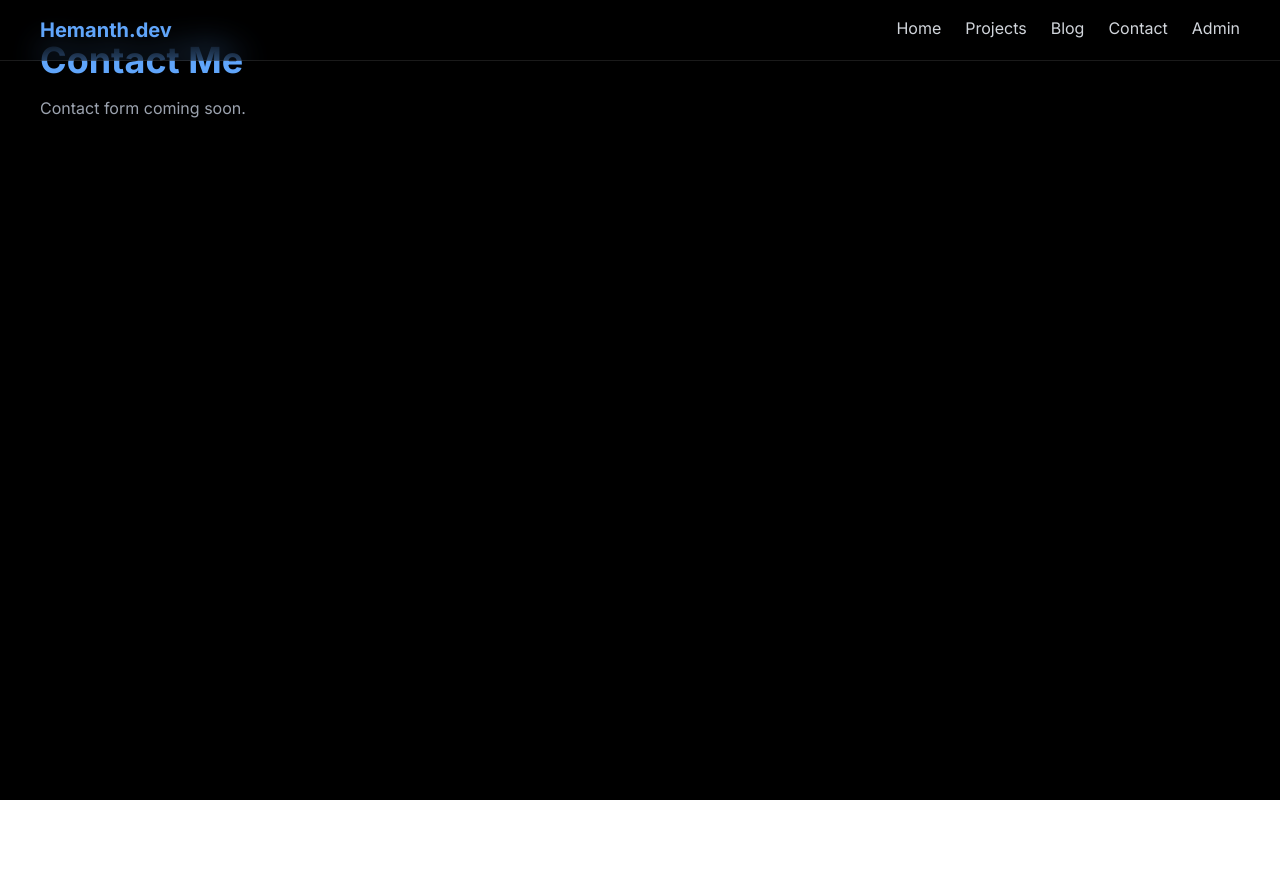
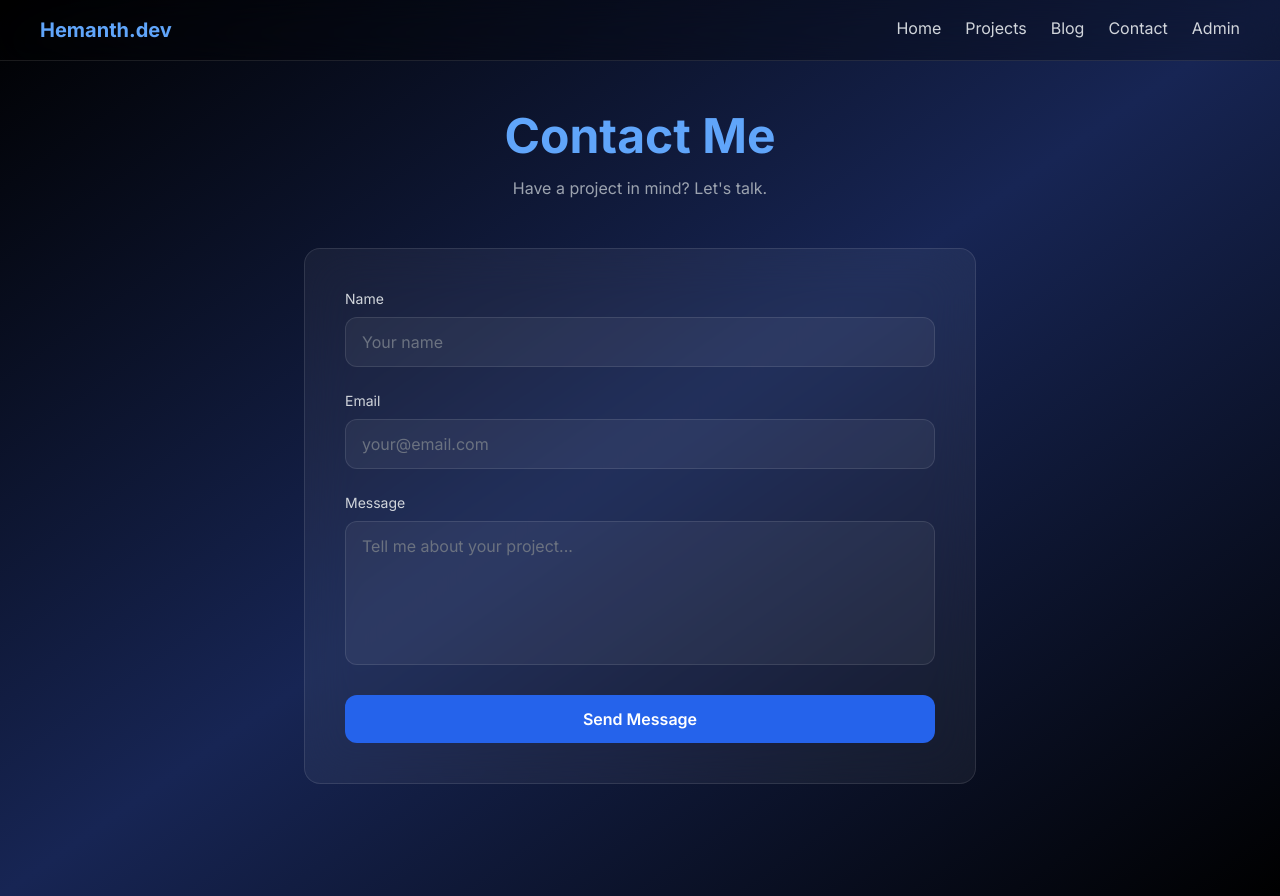
Before and after one commit to 2003HEMANTH/fullstack-ml-portfolio, a Next.js app in the folder frontend/: page /contact in a window 1280 px wide. Before the commit the page ends 800 px from the top, so only its background shows below. Built offline with nearby package versions, Linux system fonts and the light colour scheme; no server answers.

Commit message:
feat: home page hero, contact form complete

```diff
--- a/frontend/src/app/contact/page.tsx
+++ b/frontend/src/app/contact/page.tsx
@@ -1,8 +1,110 @@
+"use client";
+import { useState } from "react";
+import api from "@/lib/api";
+
 export default function ContactPage() {
-    return (
-      <div className="min-h-screen bg-black text-white p-10">
-        <h1 className="text-4xl font-bold text-blue-400">Contact Me</h1>
-        <p className="mt-4 text-gray-400">Contact form coming soon.</p>
+  const [form, setForm] = useState({
+    name: "",
+    email: "",
+    message: "",
+  });
+  const [loading, setLoading] = useState(false);
+  const [success, setSuccess] = useState(false);
+  const [error, setError] = useState("");
+
+  const handleSubmit = async (e: React.FormEvent) => {
+    e.preventDefault();
+    setLoading(true);
+    setError("");
+    try {
+      await api.post("/contact", form);
+      setSuccess(true);
+      setForm({ name: "", email: "", message: "" });
+    } catch (err: any) {
+      setError(err.response?.data?.message || "Failed to send message");
+    } finally {
+      setLoading(false);
+    }
+  };
+
+  return (
+    <main className="min-h-screen bg-gradient-to-br from-black via-blue-950 to-black text-white px-6 py-28 flex items-center justify-center">
+      <div className="w-full max-w-2xl">
+        <h1 className="text-5xl font-bold text-center text-blue-400 mb-4">Contact Me</h1>
+        <p className="text-center text-gray-400 mb-12">
+          Have a project in mind? Let's talk.
+        </p>
+
+        {success ? (
+          <div className="backdrop-blur-xl bg-white/5 border border-green-500/30 rounded-2xl p-10 text-center">
+            <div className="text-5xl mb-4">🎉</div>
+            <h2 className="text-2xl font-bold text-green-400 mb-2">Message Sent!</h2>
+            <p className="text-gray-400 mb-6">
+              Thanks for reaching out. I'll get back to you soon.
+            </p>
+            <button
+              onClick={() => setSuccess(false)}
+              className="px-6 py-3 bg-blue-600 hover:bg-blue-700 rounded-xl transition"
+            >
+              Send Another Message
+            </button>
+          </div>
+        ) : (
+          <form
+            onSubmit={handleSubmit}
+            className="backdrop-blur-xl bg-white/5 border border-white/10 rounded-2xl p-10 space-y-6"
+          >
+            {error && (
+              <div className="bg-red-500/20 border border-red-500/30 text-red-400 px-4 py-3 rounded-lg text-sm">
+                {error}
+              </div>
+            )}
+
+            <div>
+              <label className="text-gray-300 text-sm mb-2 block">Name</label>
+              <input
+                type="text"
+                value={form.name}
+                onChange={(e) => setForm({ ...form, name: e.target.value })}
+                className="w-full px-4 py-3 bg-white/5 border border-white/10 rounded-xl text-white placeholder-gray-500 focus:outline-none focus:border-blue-500 transition"
+                placeholder="Your name"
+                required
+              />
+            </div>
+
+            <div>
+              <label className="text-gray-300 text-sm mb-2 block">Email</label>
+              <input
+                type="email"
+                value={form.email}
+                onChange={(e) => setForm({ ...form, email: e.target.value })}
+                className="w-full px-4 py-3 bg-white/5 border border-white/10 rounded-xl text-white placeholder-gray-500 focus:outline-none focus:border-blue-500 transition"
+                placeholder="your@email.com"
+                required
+              />
+            </div>
+
+            <div>
+              <label className="text-gray-300 text-sm mb-2 block">Message</label>
+              <textarea
+                value={form.message}
+                onChange={(e) => setForm({ ...form, message: e.target.value })}
+                className="w-full px-4 py-3 bg-white/5 border border-white/10 rounded-xl text-white placeholder-gray-500 focus:outline-none focus:border-blue-500 transition h-36 resize-none"
+                placeholder="Tell me about your project..."
+                required
+              />
+            </div>
+
+            <button
+              type="submit"
+              disabled={loading}
+              className="w-full py-3 bg-blue-600 hover:bg-blue-700 disabled:bg-blue-800 disabled:cursor-not-allowed rounded-xl font-semibold transition"
+            >
+              {loading ? "Sending..." : "Send Message"}
+            </button>
+          </form>
+        )}
       </div>
-    );
-  }
+    </main>
+  );
+}
--- a/frontend/src/app/page.tsx
+++ b/frontend/src/app/page.tsx
@@ -1,15 +1,125 @@
+"use client";
+import { useRouter } from "next/navigation";
+
 export default function Home() {
+  const router = useRouter();
+
   return (
-    <main className="min-h-screen bg-gradient-to-br from-black via-blue-900 to-black text-white flex flex-col items-center justify-center">
-      <div className="backdrop-blur-xl bg-white/10 border border-white/20 p-10 rounded-3xl shadow-xl text-center">
-        <h1 className="text-4xl font-bold text-blue-400">Hemanth Portfolio Platform</h1>
-        <p className="mt-4 text-lg text-gray-300">
-          Full Stack Developer • ML Engineer • Cloud Enthusiast
+    <main className="min-h-screen bg-gradient-to-br from-black via-blue-950 to-black text-white">
+      {/* Hero Section */}
+      <section className="min-h-screen flex flex-col items-center justify-center text-center px-6">
+        {/* Glow Effect */}
+        <div className="absolute top-1/3 left-1/2 -translate-x-1/2 -translate-y-1/2 w-96 h-96 bg-blue-500/20 rounded-full blur-3xl pointer-events-none" />
+
+        {/* Badge */}
+        <div className="mb-6 px-4 py-2 bg-blue-500/20 border border-blue-500/30 rounded-full text-blue-300 text-sm">
+          Available for Opportunities
+        </div>
+
+        {/* Name */}
+        <h1 className="text-6xl md:text-7xl font-bold mb-4 bg-gradient-to-r from-white via-blue-200 to-blue-400 bg-clip-text text-transparent">
+          Hemanth L
+        </h1>
+
+        {/* Title */}
+        <p className="text-xl md:text-2xl text-gray-400 mb-6">
+          Full Stack Developer & ML Engineer
         </p>
-        <button className="mt-6 px-6 py-3 bg-blue-500 hover:bg-blue-600 rounded-xl font-semibold transition">
-          View Projects
-        </button>
-      </div>
+
+        {/* Description */}
+        <p className="max-w-2xl text-gray-500 text-lg mb-10 leading-relaxed">
+          Building modern web applications and intelligent ML systems.
+          Cloud Data Analyst Intern passionate about creating impactful digital experiences.
+        </p>
+
+        {/* CTA Buttons */}
+        <div className="flex gap-4 flex-wrap justify-center mb-16">
+          <button
+            onClick={() => router.push("/projects")}
+            className="px-8 py-4 bg-blue-600 hover:bg-blue-700 rounded-xl font-semibold transition text-lg"
+          >
+            View Projects
+          </button>
+          <button
+            onClick={() => router.push("/contact")}
+            className="px-8 py-4 bg-white/10 hover:bg-white/20 border border-white/20 rounded-xl font-semibold transition text-lg"
+          >
+            Contact Me
+          </button>
+          <button
+            onClick={() => router.push("/resume-analyzer")}
+            className="px-8 py-4 bg-purple-600/30 hover:bg-purple-600/50 border border-purple-500/30 rounded-xl font-semibold transition text-lg text-purple-300"
+          >
+            Try Resume Analyzer
+          </button>
+        </div>
+
+        {/* Tech Stack Pills */}
+        <div className="flex flex-wrap justify-center gap-3">
+          {["Next.js", "Node.js", "MongoDB", "Flask", "Python", "AWS", "TypeScript", "TailwindCSS"].map((tech) => (
+            <span
+              key={tech}
+              className="px-4 py-2 bg-white/5 border border-white/10 rounded-full text-gray-400 text-sm"
+            >
+              {tech}
+            </span>
+          ))}
+        </div>
+      </section>
+
+      {/* Stats Section */}
+      <section className="py-20 px-6">
+        <div className="max-w-4xl mx-auto grid grid-cols-1 md:grid-cols-3 gap-6">
+          {[
+            { number: "3+", label: "Projects Built" },
+            { number: "2+", label: "Years Learning" },
+            { number: "1", label: "Internship" },
+          ].map((stat) => (
+            <div
+              key={stat.label}
+              className="backdrop-blur-xl bg-white/5 border border-white/10 rounded-2xl p-8 text-center"
+            >
+              <p className="text-5xl font-bold text-blue-400 mb-2">{stat.number}</p>
+              <p className="text-gray-400">{stat.label}</p>
+            </div>
+          ))}
+        </div>
+      </section>
+
+      {/* Featured Skills Section */}
+      <section className="py-20 px-6">
+        <div className="max-w-4xl mx-auto">
+          <h2 className="text-3xl font-bold text-center text-white mb-12">What I Do</h2>
+          <div className="grid grid-cols-1 md:grid-cols-3 gap-6">
+            {[
+              {
+                icon: "🌐",
+                title: "Full Stack Dev",
+                description: "Building end-to-end web applications with modern frameworks like Next.js and Node.js",
+              },
+              {
+                icon: "🤖",
+                title: "ML Engineering",
+                description: "Creating intelligent systems with Python, Flask and machine learning models",
+              },
+              {
+                icon: "☁️",
+                title: "Cloud & DevOps",
+                description: "Deploying scalable applications on AWS with CI/CD pipelines",
+              },
+            ].map((item) => (
+              <div
+                key={item.title}
+                className="backdrop-blur-xl bg-white/5 border border-white/10 rounded-2xl p-8 hover:border-blue-500/50 transition-all duration-300"
+              >
+                <div className="text-4xl mb-4">{item.icon}</div>
+                <h3 className="text-xl font-bold text-white mb-3">{item.title}</h3>
+                <p className="text-gray-400 text-sm leading-relaxed">{item.description}</p>
+              </div>
+            ))}
+          </div>
+        </div>
+      </section>
     </main>
   );
 }
```
